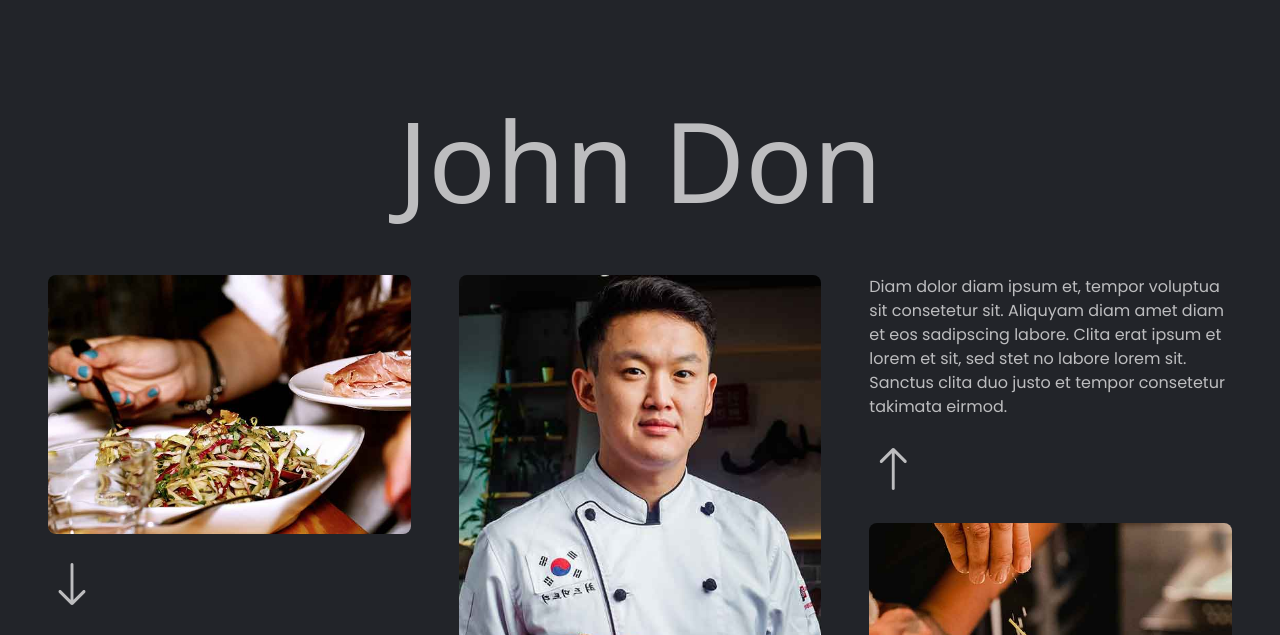
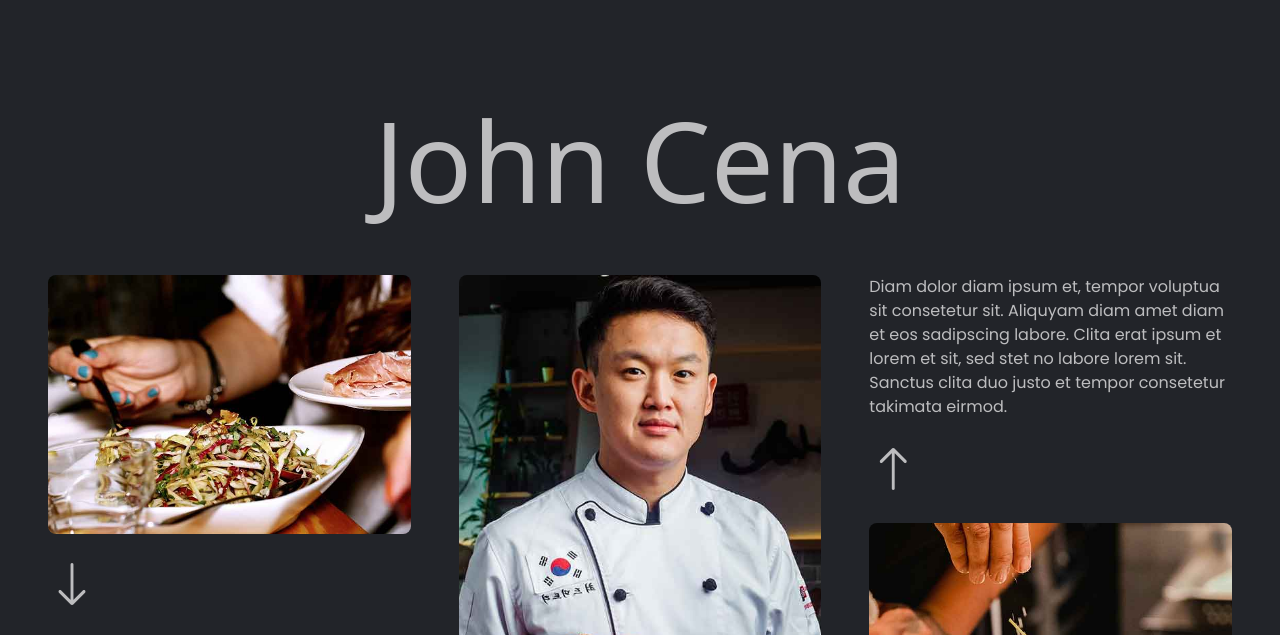
Before and after one commit to ssm1990/github-s3-codepipeline-workshop, a plain HTML site: page index.html in a window 1280 px wide. Shown: the part 149-784 px from the top of the page. Drawn offline with nearby package versions, Linux system fonts and the light colour scheme; animation ran at ten frames a second; a web font is replaced by a local one.

Commit message:
Update index.html

```diff
--- a/index.html
+++ b/index.html
@@ -112,7 +112,7 @@
     <div class="container-fluid p-5 mb-5 bg-dark text-secondary">
         <div class="row g-5 py-5">
             <div class="col-12 wow fadeIn" data-wow-delay="0.1s">
-                <h1 class="display-1 text-secondary text-center mb-0">John Don</h1>
+                <h1 class="display-1 text-secondary text-center mb-0">John Cena</h1>
             </div>
             <div class="col-lg-4 wow fadeIn" data-wow-delay="0.1s">
                 <img class="img-fluid rounded mb-3" src="img/hero-2.jpg">
```
